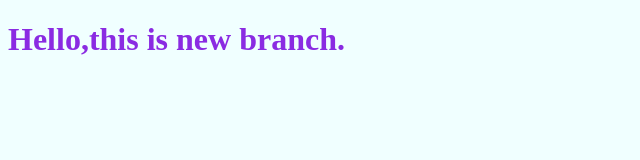
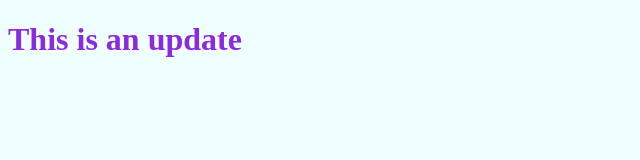
Before and after one commit to rahmeh-7/myprogec, a plain HTML site: page index.html in a window 1280 px wide. Shown: the whole page, without its empty margins (0-640 px from the left). Drawn offline with Linux system fonts and the light colour scheme.

Commit message:
edite the html file

```diff
--- a/index.html
+++ b/index.html
@@ -9,7 +9,7 @@
 
 </head>
 <body>
-    <h1>Hello,this is new branch. </h1>
+    <h1>This is an update </h1>
     <script src="app.js"></script>
 
 </body>
```
